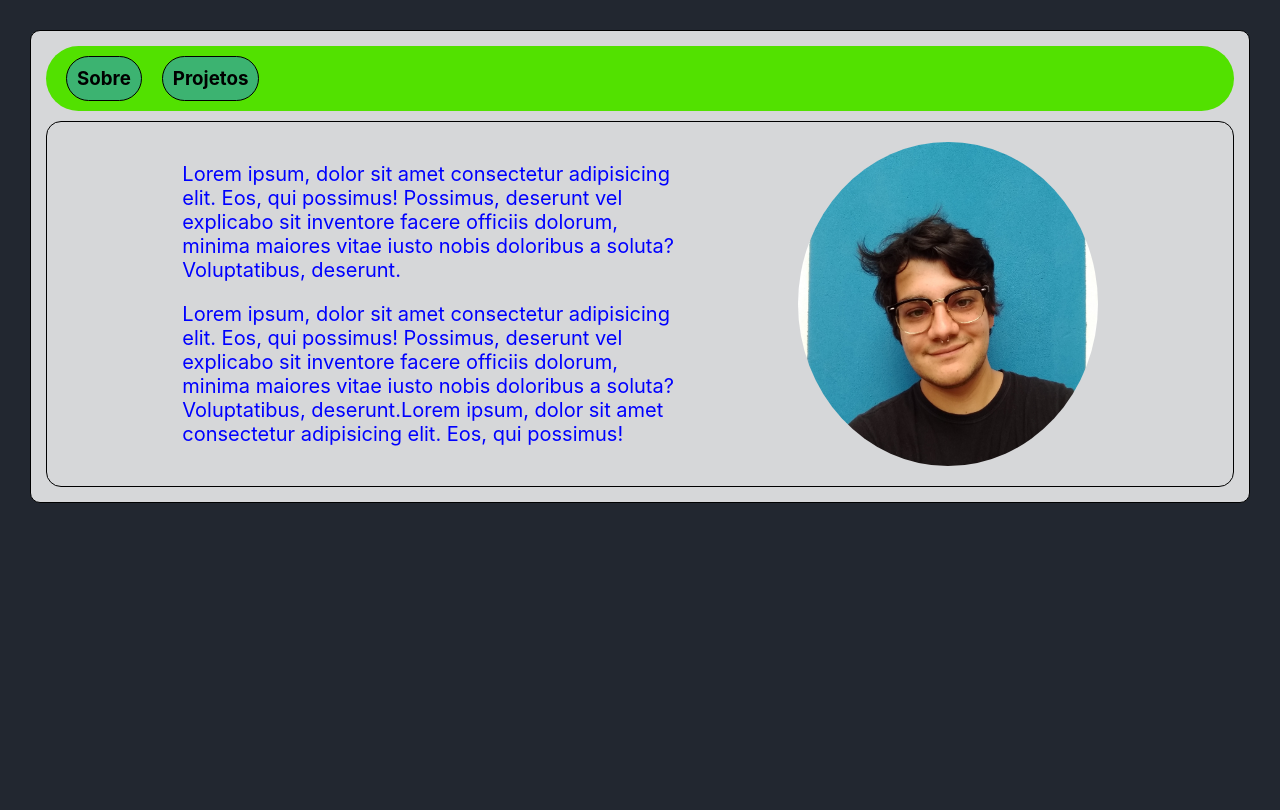
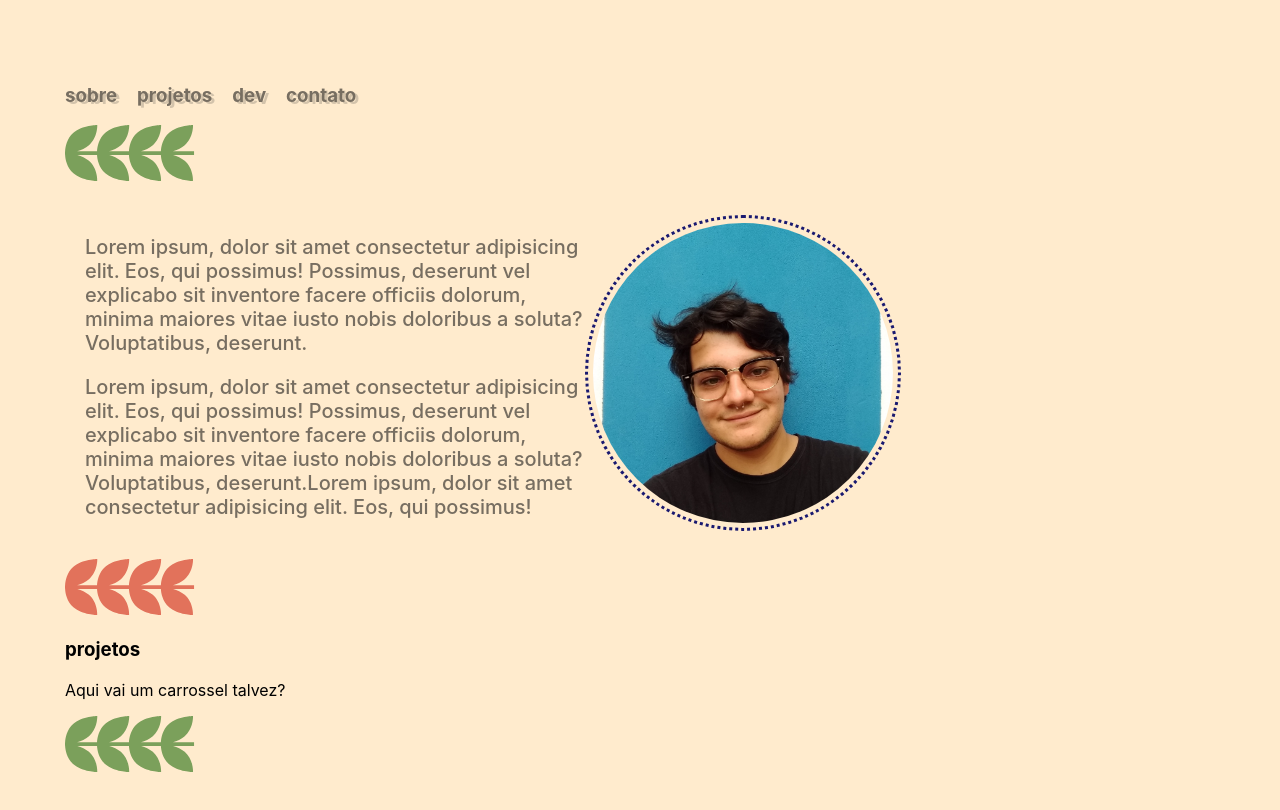
Before and after one commit to marqsbruno/marqsbruno.github.io, a React (Create React App) app in the folder my-portifolio/: page / in a window 1280 px wide. Shown: the top 810 px of the page. Built offline with nearby package versions, Linux system fonts and the light colour scheme.

Commit message:
adicionado a estrutura de cores primeira etapa

```diff
--- a/my-portifolio/src/App.js
+++ b/my-portifolio/src/App.js
@@ -1,13 +1,20 @@
 import React from 'react';
 import About from './components/About';
 import Header from './components/Header';
+import Projects from './components/Projects';
+import separator1 from './imagens/separator1.svg';
+import separator2 from './imagens/separator2.svg';
 import './index.css';
 
 function App() {
   return (
     <div className="App">
       <Header />
+      <img src={separator1} alt="separador"/>
       <About />
+      <img src={separator2} alt="separador"/>
+      <Projects />
+      <img src={separator1} alt="separador"/>
     </div>
   );
 }
--- a/my-portifolio/src/components/About.js
+++ b/my-portifolio/src/components/About.js
@@ -1,6 +1,7 @@
 import React from "react";
 import '../css/about.css';
 import profile from '../imagens/profile-pic.jpg';
+
 
 export default function About() {
   return (
--- a/my-portifolio/src/components/Header.js
+++ b/my-portifolio/src/components/Header.js
@@ -1,11 +1,14 @@
 import React from "react";
 import '../css/header.css';
+
 
 export default function Header() {
   return (
     <div className="header-container">
-      <h3 className="header-itens">Sobre</h3>
-      <h3 className="header-itens">Projetos</h3>
+      <h3 className="header-itens">sobre</h3>
+      <h3 className="header-itens">projetos</h3>
+      <h3 className="header-itens">dev</h3>
+      <h3 className="header-itens">contato</h3>
     </div>
   )
 }
--- /dev/null
+++ b/my-portifolio/src/components/Projects.js
@@ -0,0 +1,10 @@
+import React from "react";
+
+export default function Projects(){
+  return (
+    <div className="projects">
+      <h3>projetos</h3>
+      <p>Aqui vai um carrossel talvez?</p>
+    </div>
+  )
+}
--- a/my-portifolio/src/css/about.css
+++ b/my-portifolio/src/css/about.css
@@ -1,17 +1,17 @@
 .about {
-  border: 1px solid black;
   border-radius: 15px;
   margin-top: 10px;
   display:flex;
-  justify-content: space-evenly;
+  position:relative;
   padding: 20px;
 }
 
 .about-text {
-  color: blue;
+  color: #776e61;
   max-width: 500px;
   display: flex;
-  font-size: 20px
+  font-size: 20px;
+  font-weight: 500;
 }
 
 .text-container {
@@ -19,7 +19,9 @@
 }
 
 .profile-pic{
-  width: 300px;
-  border-radius: 100%;
+  max-height: 300px;
+  border-radius: 50%;
+  padding: 5px;
+  border: 3px dotted #191970;
 
 }
--- a/my-portifolio/src/css/header.css
+++ b/my-portifolio/src/css/header.css
@@ -1,23 +1,16 @@
 .header-container {
   display: flex;
-  background-color: #52e100;
-  border-radius: 50px;
-  padding-left: 10px;
-  align-content: center;
+  align-content:flex-start;
+  justify-content:flex-start;
+
 }
 
 .header-itens {
-  margin: 10px;
   display: flex;
-  color: black;
-  border-radius: 50px;
-  padding: 10px;
-  background-color: #3cb371;
-  transition: box-shadow .5s;
+  margin-right: 20px;
+  color: #776e61;
+  /*   background-color: #3cb371;
   border: 1px solid black;
+  transition: text-shadow .5s; */
+  text-shadow: 3px 2px rgba(33,33,33,.2);
 }
-
-.header-itens:hover {
-  box-shadow: 7px 7px rgba(33,33,33,.2);
-  transform: translateY(-1px)
-}
--- a/my-portifolio/src/index.css
+++ b/my-portifolio/src/index.css
@@ -1,7 +1,7 @@
 body {
   border: 0;
-  margin: 30px;
-  background-color: #222730;
+  margin: 50px;
+  background-color: #ffebcd;
   font-family: -apple-system, BlinkMacSystemFont, 'Segoe UI', 'Roboto', 'Oxygen',
     'Ubuntu', 'Cantarell', 'Fira Sans', 'Droid Sans', 'Helvetica Neue',
     sans-serif;
@@ -9,10 +9,7 @@ body {
   -moz-osx-font-smoothing: grayscale;
 }
 .App {
-  border: 1px solid black;
-  border-radius: 10px;
   padding: 15px;
-  background-color: #d6d7d9
 }
 
 code {
```
Also changed, not shown: my-portifolio/public/index.html (line endings or trailing spaces), my-portifolio/src/imagens/separator1.svg (added), my-portifolio/src/imagens/separator2.svg (added).
